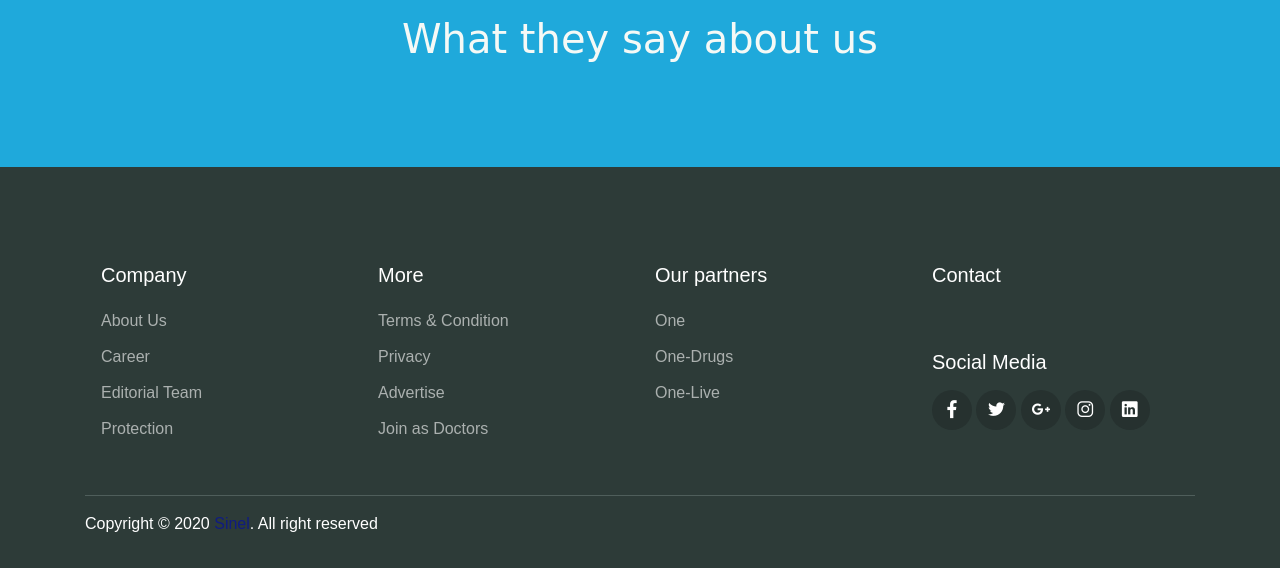
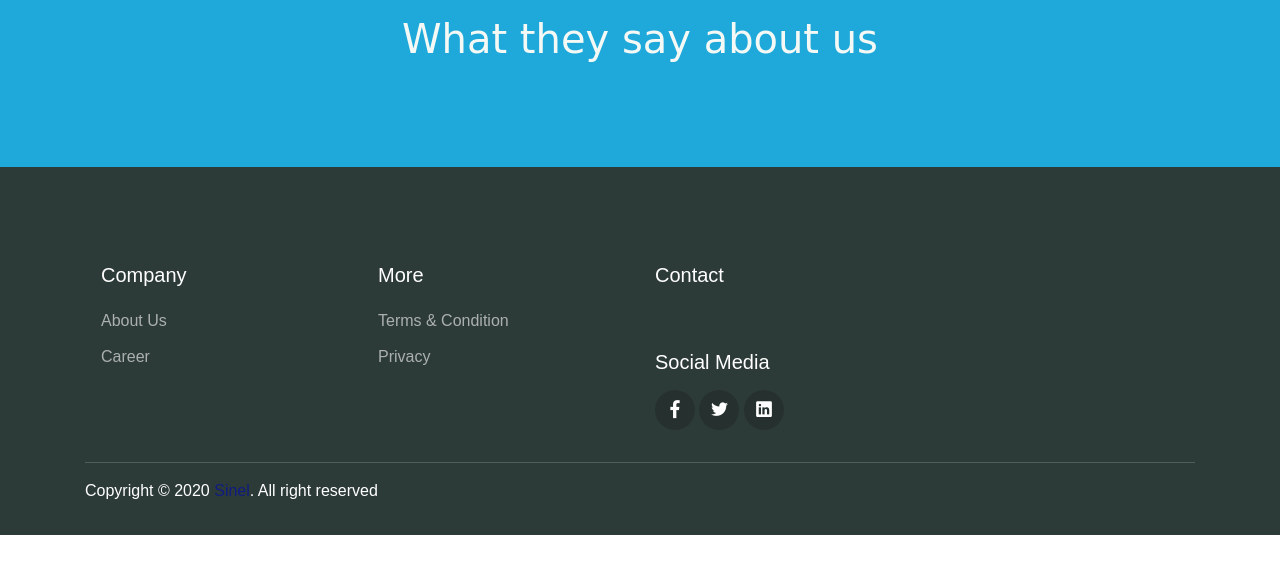
Before and after one commit to DCIT-208-ANALYTICA/sinel_web, a Django app: page / in a window 1280 px wide. Shown: the part 2657-3225 px from the top of the page. After the commit the page ends 3192 px from the top, so only its background shows below. Run offline with Django 3.2, Linux system fonts and the light colour scheme; data that the repository does not hold is empty; some libraries are stand-ins or nearby versions; some web fonts are replaced.

Commit message:
clean up

```diff
--- a/website/templates/website/base_template.html
+++ b/website/templates/website/base_template.html
@@ -139,8 +139,6 @@
           <ul class="footer-menu">
             <li><a href="/about">About Us</a></li>
             <li><a href="#">Career</a></li>
-            <li><a href="#">Editorial Team</a></li>
-            <li><a href="#">Protection</a></li>
           </ul>
         </div>
         <div class="col-sm-6 col-lg-3 py-3">
@@ -148,18 +146,9 @@
           <ul class="footer-menu">
             <li><a href="#">Terms & Condition</a></li>
             <li><a href="#">Privacy</a></li>
-            <li><a href="#">Advertise</a></li>
-            <li><a href="#">Join as Doctors</a></li>
           </ul>
         </div>
-        <div class="col-sm-6 col-lg-3 py-3">
-          <h5>Our partners</h5>
-          <ul class="footer-menu">
-            <li><a href="#">One</a></li>
-            <li><a href="#">One-Drugs</a></li>
-            <li><a href="#">One-Live</a></li>
-          </ul>
-        </div>
+
         <div class="col-sm-6 col-lg-3 py-3">
           <h5>Contact</h5>
           <p class="footer-link mt-2">{{request.contact.address}}</p>
@@ -170,8 +159,6 @@
           <div class="footer-sosmed mt-3">
             <a href="" target="_blank"><span class="mai-logo-facebook-f"></span></a>
             <a href="#" target="_blank"><span class="mai-logo-twitter"></span></a>
-            <a href="#" target="_blank"><span class="mai-logo-google-plus-g"></span></a>
-            <a href="" target="_blank"><span class="mai-logo-instagram"></span></a>
             <a href="#" target="_blank"><span class="mai-logo-linkedin"></span></a>
           </div>
         </div>
```
